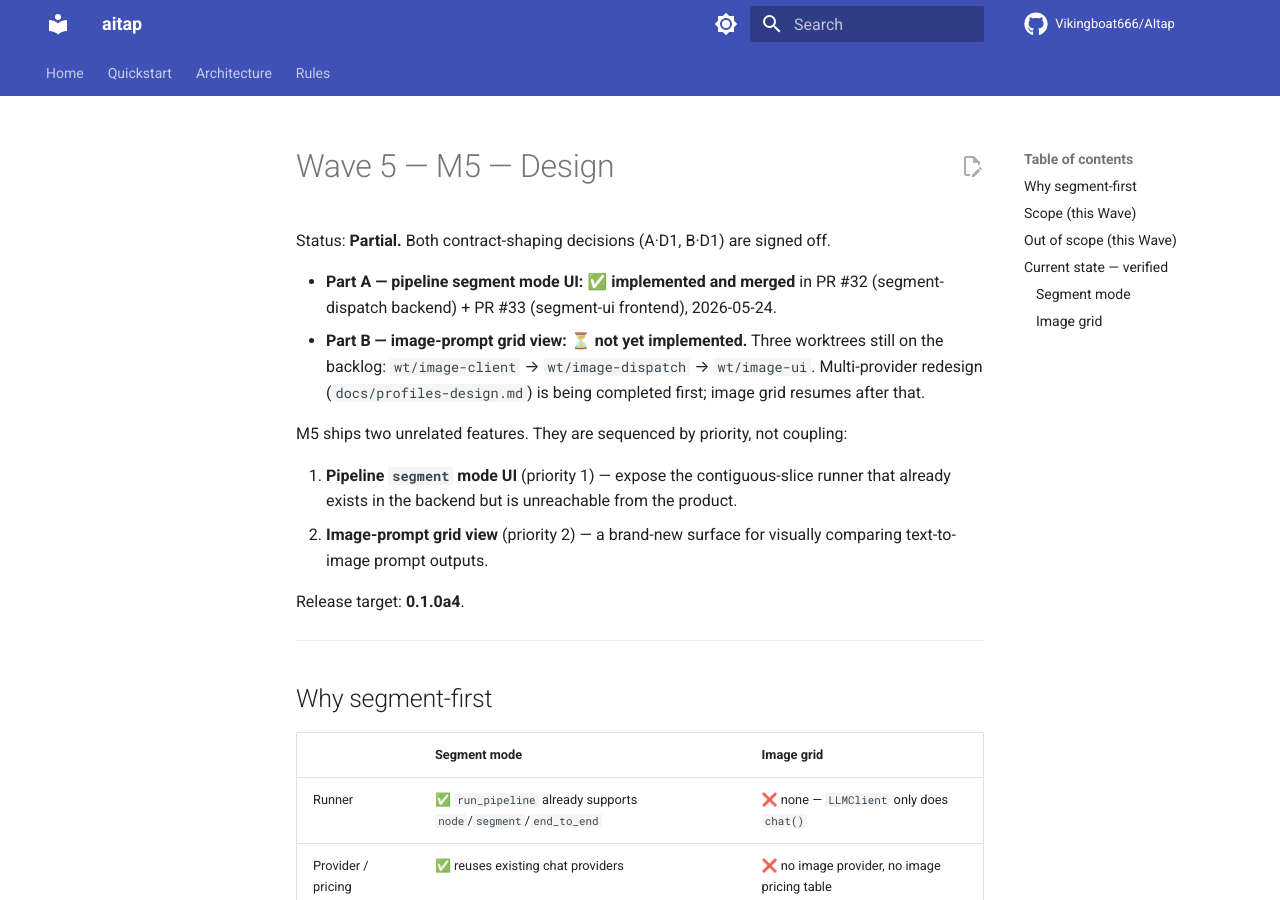
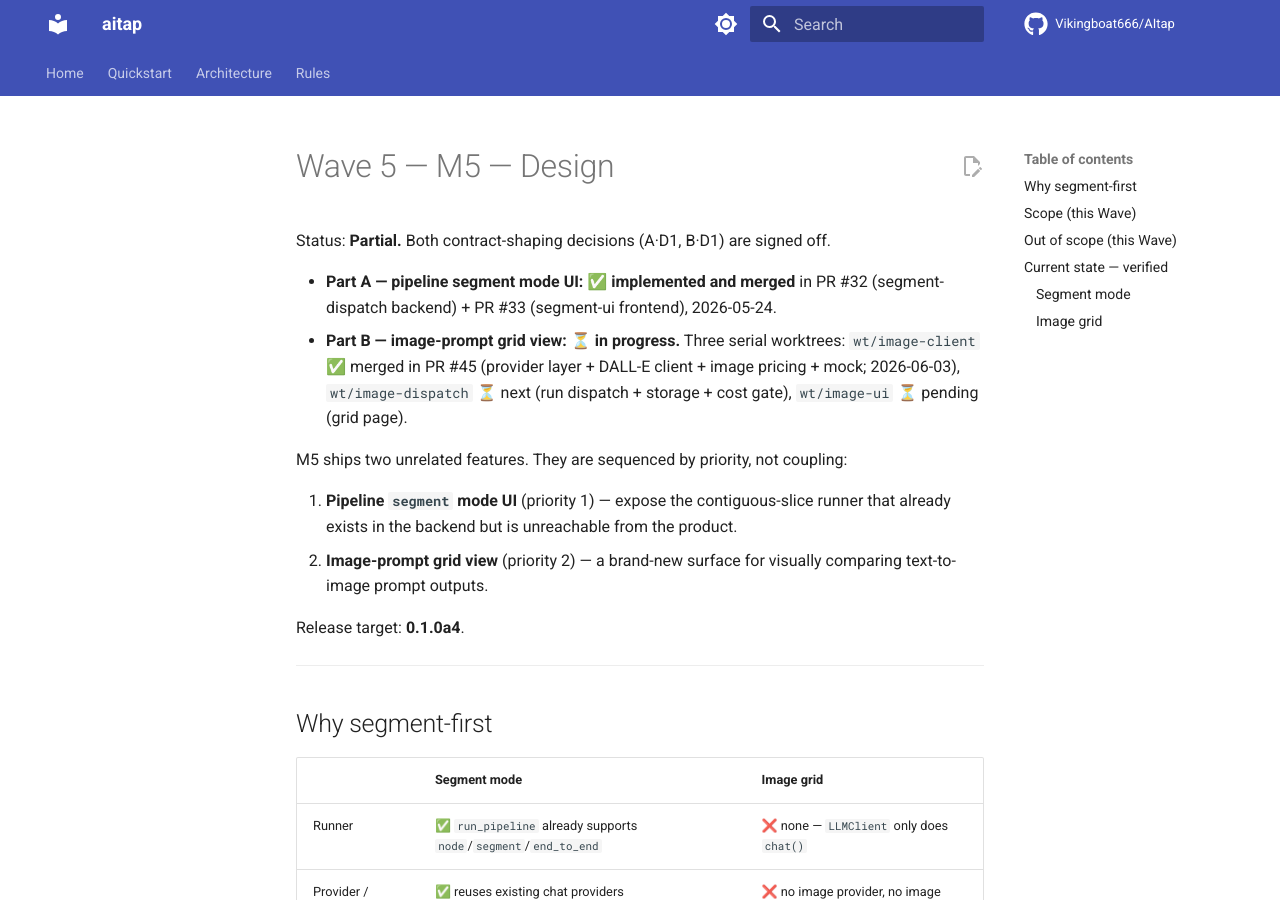
Before and after one commit to Vikingboat666/AItap, an MkDocs documentation site: the page built from docs/wave-5-design.md, in a window 1280 px wide and 900 px high. Built offline with MkDocs 1.6.1 and Material for MkDocs 9.7.7, drawn with Linux system fonts in a browser that asks for light colours; comment, search, counter and statistics services are not loaded.

Commit message:
docs(images): CHANGELOG + WORKTREES + wave-5-design status (wt/image-client CP6)
Three doc updates the doc-currency CI gate requires for every PR:

- CHANGELOG.md [Unreleased] gains the PR #44 entry under a new
  'Wave 5 Part B - image client + pricing' section. Quality test
  count refreshed (722 backend, was 624)
- WORKTREES.md gains a new 'Active roadmap - image-prompt grid
  (Wave 5 Part B)' section listing the three serial worktrees:
  image-client (this PR, marked done), image-dispatch next,
  image-ui pending
- docs/wave-5-design.md top-of-file Status row updated: Part B
  status flips from 'not yet implemented / backlog' to 'in progress
  / PR #44 merged' so the next session reading the doc lands on
  truth at line 6

Gates: pyright clean / ruff clean / format clean / 722 passed.
Doc-currency tests (test_changelog_unreleased_references_every_recent_pr,
test_every_design_doc_carries_an_explicit_status_line) both green.

Co-Authored-By: Claude Opus 4.7 <noreply@anthropic.com>

```diff
--- a/docs/wave-5-design.md
+++ b/docs/wave-5-design.md
@@ -3,7 +3,7 @@
 Status: **Partial.** Both contract-shaping decisions (A·D1, B·D1) are signed off.
 
 - **Part A — pipeline segment mode UI:** ✅ **implemented and merged** in PR #32 (segment-dispatch backend) + PR #33 (segment-ui frontend), 2026-05-24.
-- **Part B — image-prompt grid view:** ⏳ **not yet implemented.** Three worktrees still on the backlog: `wt/image-client` → `wt/image-dispatch` → `wt/image-ui`. Multi-provider redesign (`docs/profiles-design.md`) is being completed first; image grid resumes after that.
+- **Part B — image-prompt grid view:** ⏳ **in progress.** Three serial worktrees: `wt/image-client` ✅ merged in PR #45 (provider layer + DALL-E client + image pricing + mock; 2026-06-03), `wt/image-dispatch` ⏳ next (run dispatch + storage + cost gate), `wt/image-ui` ⏳ pending (grid page).
 
 M5 ships two unrelated features. They are sequenced by priority, not coupling:
 
```
Also changed, not shown: CHANGELOG.md (+4 -1 lines), WORKTREES.md (+12 -0 lines).
